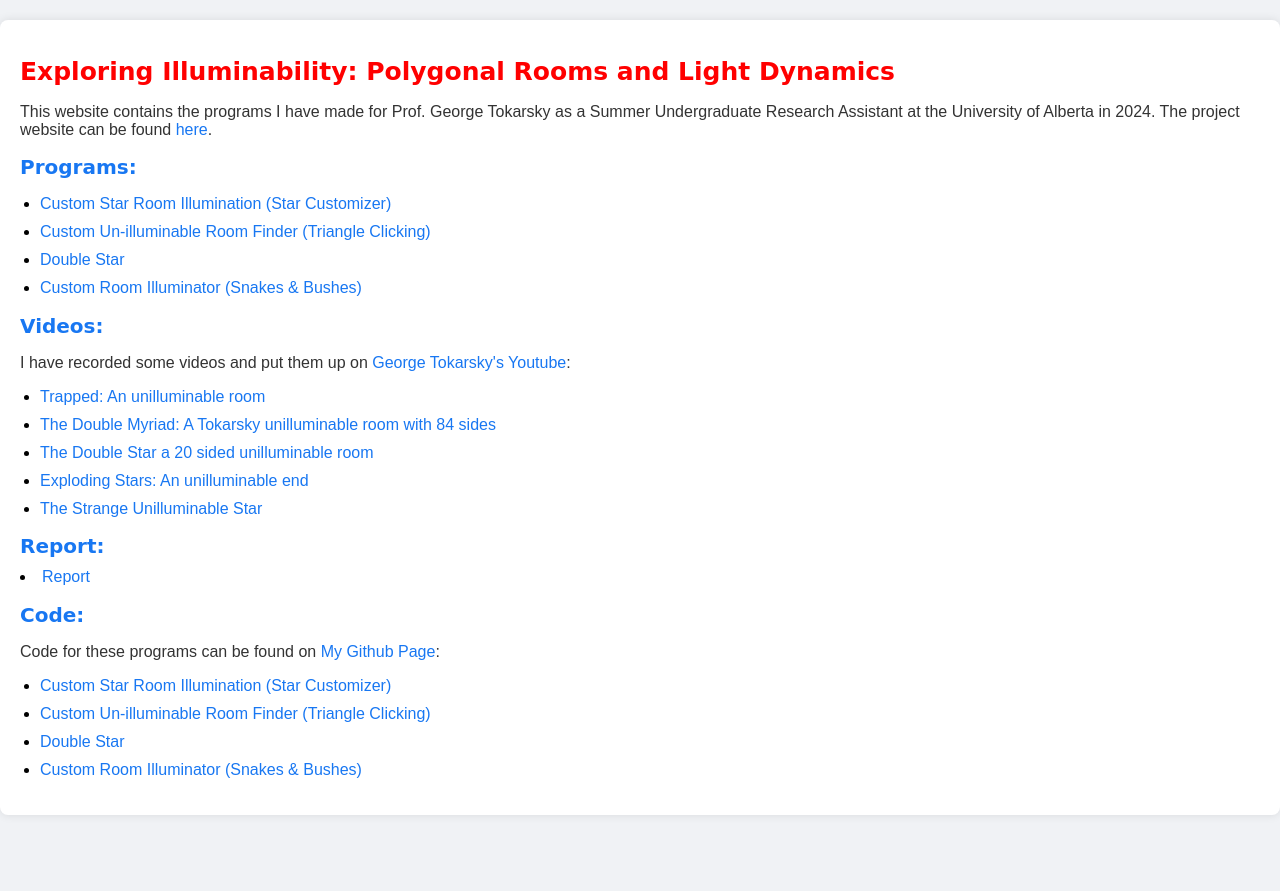
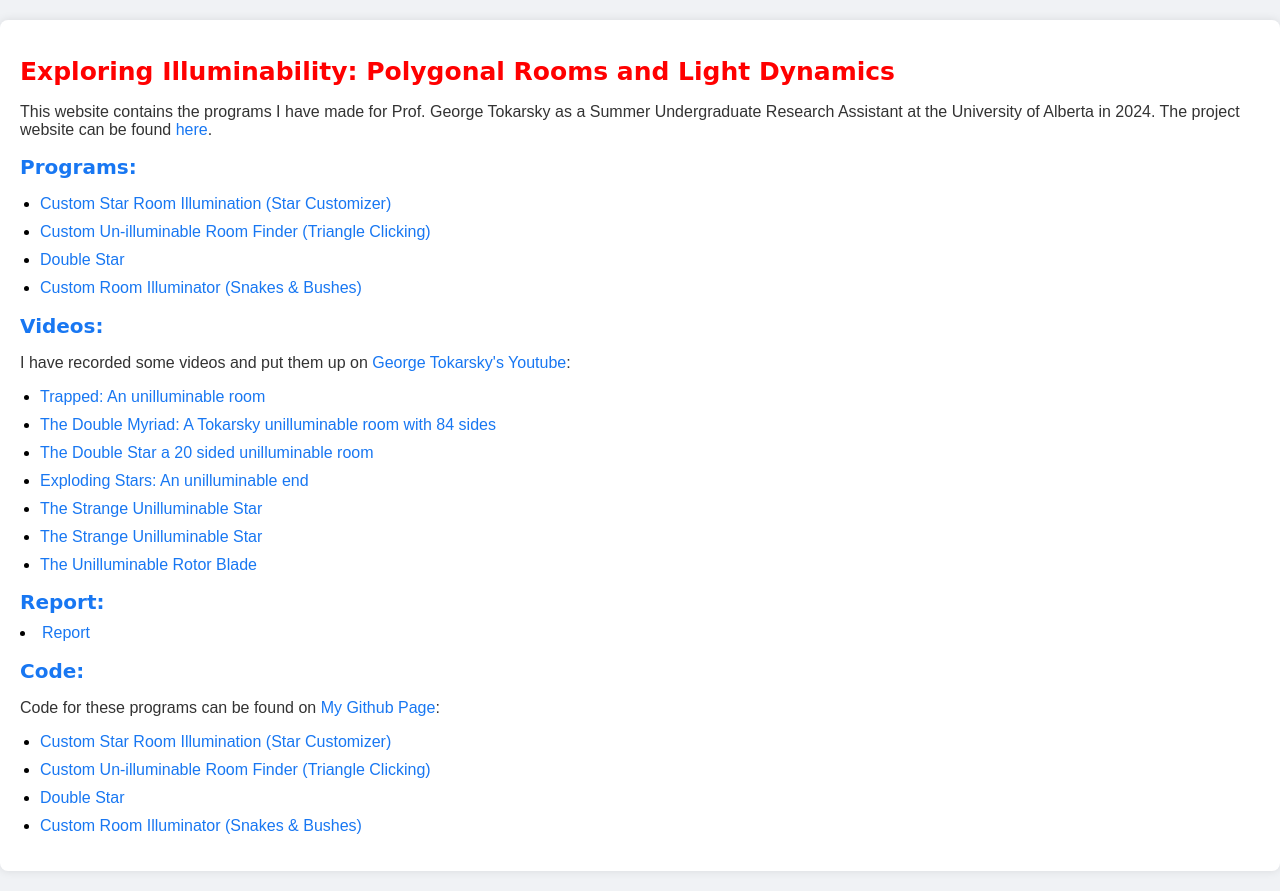
Before and after one commit to b1805/Exploring-Illuminability-Polygonal-Rooms-and-Light-Dynamics, a plain HTML site: page index.html in a window 1280 px wide. Before the commit the page ends 835 px from the top, so only its background shows below. Drawn offline with Linux system fonts and the light colour scheme.

Commit message:
Update index.html

```diff
--- a/index.html
+++ b/index.html
@@ -124,6 +124,12 @@ SOFTWARE. -->
         <li>
           <a href="https://www.youtube.com/watch?v=NHivFh3tDyY">The Strange Unilluminable Star</a>
         </li>
+        <li>
+          <a href="https://www.youtube.com/watch?v=NHivFh3tDyY">The Strange Unilluminable Star</a>
+        </li>
+        <li>
+          <a href="https://www.youtube.com/watch?v=ZB9aXXnMmaQ">The Unilluminable Rotor Blade</a>
+        </li>
       </ul>
       <h2>Report:</h2>
       <li>
```
